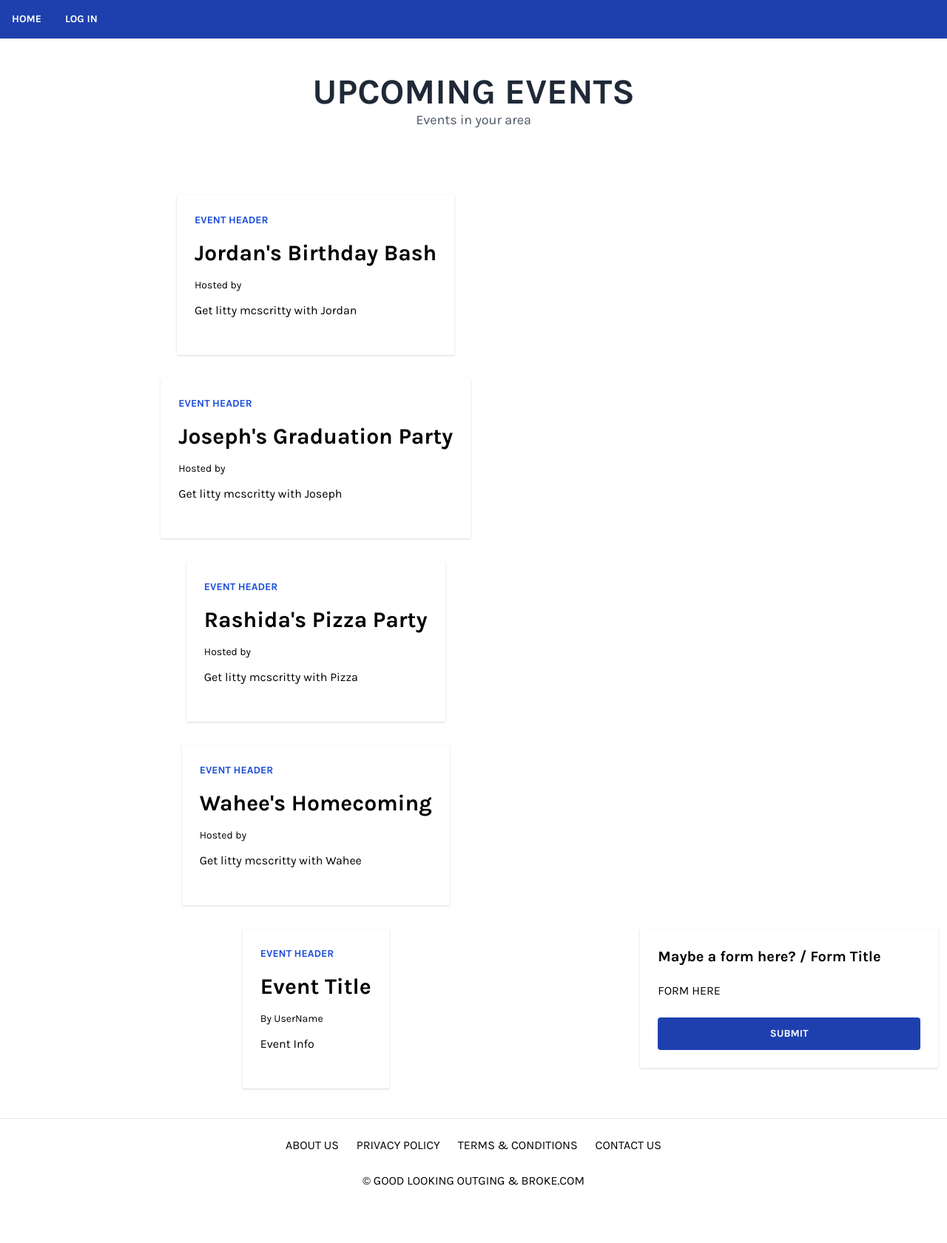
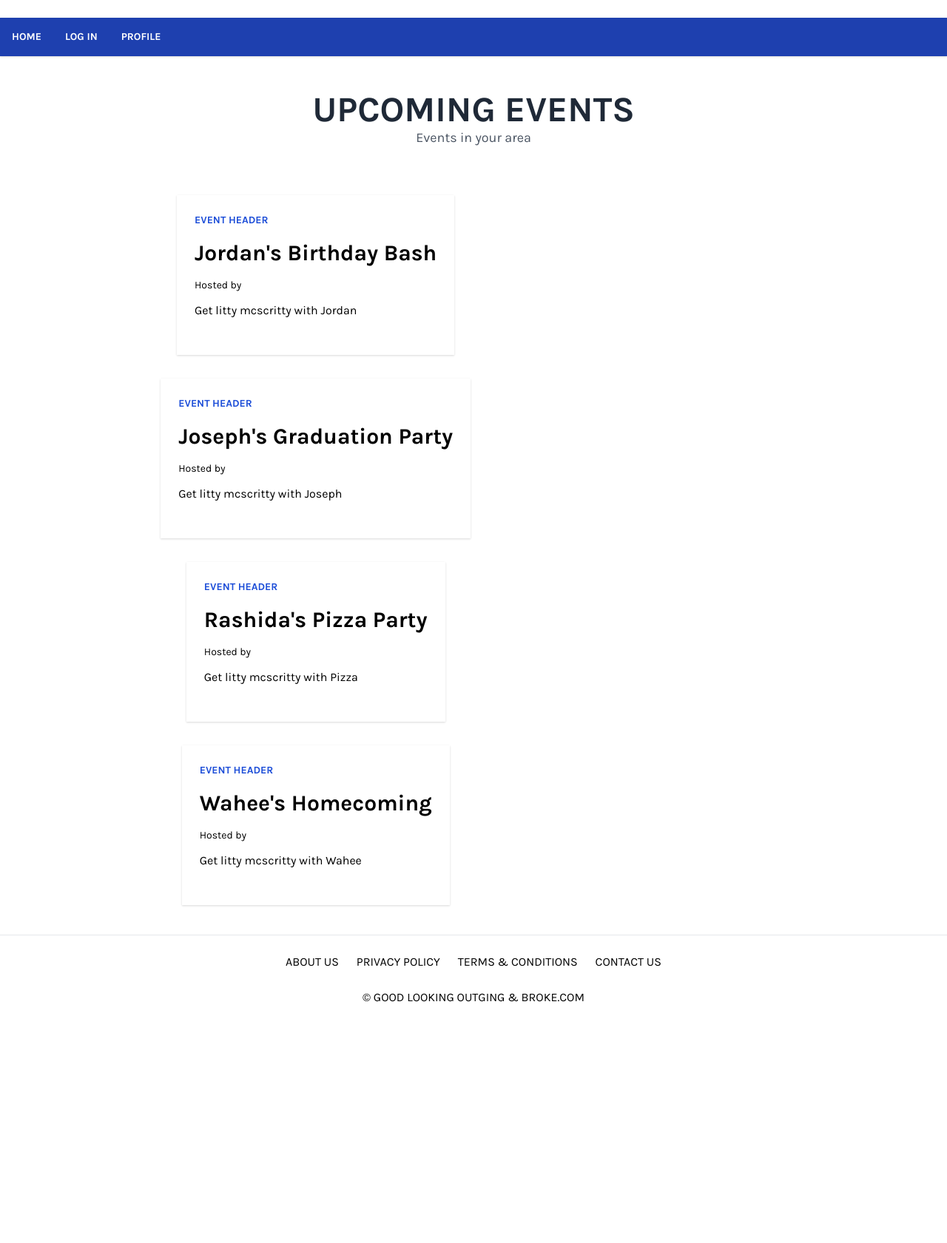
Before and after one commit to rashida53/event-handler, a Node server app: page / in a window 1280 px wide. Shown: the whole page at 74% size. After the commit the page ends 1355 px from the top, so only its background shows below. Run offline with Node 20, Linux system fonts and the light colour scheme; data comes from the database, SQL or seed files in the repository; some libraries are stand-ins or nearby versions.

Commit message:
Fixing navbar

```diff
--- a/controllers/api/index.js
+++ b/controllers/api/index.js
@@ -1,8 +1,8 @@
 const router = require('express').Router();
 const userRoutes = require('./userRoutes');
-// const eventRoutes = require('./eventRoutes');
+const eventRoutes = require('./eventRoutes');
 
 router.use('/users', userRoutes);
-// router.use('/events', eventRoutes);
+router.use('/events', eventRoutes);
 
 module.exports = router;
--- a/controllers/homeRoutes.js
+++ b/controllers/homeRoutes.js
@@ -25,4 +25,36 @@
     }
 });
 
+//add withAuth in this route
+// router.get('/profile', async (req, res) => {
+//     try {
+//         const eventData = await Event.findByPk(req.session.user_id, {
+//             attributes: { exclude: ['password'] },
+//             include: [{ model: User }],
+//         });
+//         const event = eventData.get({ plain: true });
+
+//         res.render('profile', {
+//             ...event,
+//             logged_in: true
+//         });
+//     } catch (err) {
+//         res.status(500).json(err);
+//     }
+// });
+
+router.get('/profile', async (req, res) => {
+    try {
+        const eventData = await Event.findAll();
+        const events = eventData.map((event) => event.get({ plain: true }));
+
+        res.render('profile', {
+            events,
+        });
+    } catch (err) {
+        res.status(500).json(err);
+    }
+});
+
+
 module.exports = router;
--- a/views/homepage.handlebars
+++ b/views/homepage.handlebars
@@ -1,3 +1,32 @@
+<body class="bg-white font-family-karla">
+
+    <!-- Top Bar Nav -->
+    <nav class="w-full py-4 bg-blue-800 shadow">
+        <div class="w-full container mx-auto flex flex-wrap items-center justify-between">
+
+            <nav>
+                <ul class="flex items-center justify-between font-bold text-sm text-white uppercase no-underline">
+                    <li><a class="hover:text-gray-200 hover:underline px-4" href="#">Home</a></li>
+                    <li><a class="hover:text-gray-200 hover:underline px-4" href="#">Log In</a></li>
+                    <li><a href="/profile" class="hover:text-gray-200 hover:underline px-4" href="#">Profile</a></li>
+
+                </ul>
+            </nav>
+        </div>
+
+    </nav>
+
+    <!-- Text Header -->
+    <header class="w-full container mx-auto">
+        <div class="flex flex-col items-center py-12">
+            <a class="font-bold text-gray-800 uppercase hover:text-gray-700 text-5xl" href="#">
+                Upcoming Events
+            </a>
+            <p class="text-lg text-gray-600">
+                Events in your area
+            </p>
+        </div>
+    </header>
     {{#each events as |event| }}
     <section class="w-full md:w-2/3 flex flex-col items-center px-3">
 
@@ -19,3 +48,6 @@
 
     </section>
     {{/each}}
+
+
+</body>
--- a/views/layouts/main.handlebars
+++ b/views/layouts/main.handlebars
@@ -25,33 +25,7 @@
         integrity="sha256-KzZiKy0DWYsnwMF+X1DvQngQ2/FxF7MF3Ff72XcpuPs=" crossorigin="anonymous"></script>
 </head>
 
-<body class="bg-white font-family-karla">
 
-    <!-- Top Bar Nav -->
-    <nav class="w-full py-4 bg-blue-800 shadow">
-        <div class="w-full container mx-auto flex flex-wrap items-center justify-between">
-
-            <nav>
-                <ul class="flex items-center justify-between font-bold text-sm text-white uppercase no-underline">
-                    <li><a class="hover:text-gray-200 hover:underline px-4" href="#">Home</a></li>
-                    <li><a class="hover:text-gray-200 hover:underline px-4" href="#">Log In</a></li>
-                </ul>
-            </nav>
-        </div>
-
-    </nav>
-
-    <!-- Text Header -->
-    <header class="w-full container mx-auto">
-        <div class="flex flex-col items-center py-12">
-            <a class="font-bold text-gray-800 uppercase hover:text-gray-700 text-5xl" href="#">
-                Upcoming Events
-            </a>
-            <p class="text-lg text-gray-600">
-                Events in your area
-            </p>
-        </div>
-    </header>
 
 <!-- Topic Nav -->
 <!-- <nav class="w-full py-4 border-t border-b bg-gray-100" x-data="{ open: false }">
@@ -81,29 +55,8 @@
 
     {{{body}}}
 
-        <!-- Posts Section -->
-        <section class="w-full md:w-2/3 flex flex-col items-center px-3">
-
-            <article class="flex flex-col shadow my-4">
-                <!-- Article Image -->
-                <!-- <a href="#" class="hover:opacity-75">
-                    YOU COULD PUT AN IMAGE HERE
-                    <img src="https://source.unsplash.com/collection/1346951/1000x500?sig=1">
-                </a> -->
-                <div class="bg-white flex flex-col justify-start p-6">
-                    <a href="#" class="text-blue-700 text-sm font-bold uppercase pb-4">Event header</a>
-                    <a href="#" class="text-3xl font-bold hover:text-gray-700 pb-4">Event Title</a>
-                    <p href="#" class="text-sm pb-3">
-                        By UserName
-                    </p>
-                    <a href="#" class="pb-6">Event Info</a>
-                </div>
-            </article>
-
-        </section>
-
     <!-- Sidebar Section -->
-        <aside class="w-full md:w-1/3 flex flex-col items-center px-3">
+    {{!-- <aside class="w-full md:w-1/3 flex flex-col items-center px-3">
 
         <div class="w-full bg-white shadow flex flex-col my-4 p-6">
             <p class="text-xl font-semibold pb-5">Maybe a form here? / Form Title</p>
@@ -114,7 +67,7 @@
             </a>
         </div>
 
-        </aside>
+    </aside> --}}
 
 </div>
 
@@ -129,6 +82,5 @@
         <div class="uppercase pb-6">&copy; Good looking Outging & Broke.com</div>
     </div>
 </footer>
-</body>
 
 </html>
```
Also changed, not shown: controllers/api/eventRoutes.js (added, +22 -0 lines), public/js/event.js (added, +24 -0 lines), views/profile.handlebars (added, +17 -0 lines). Lines whose indentation alone changed are shown as unchanged.
